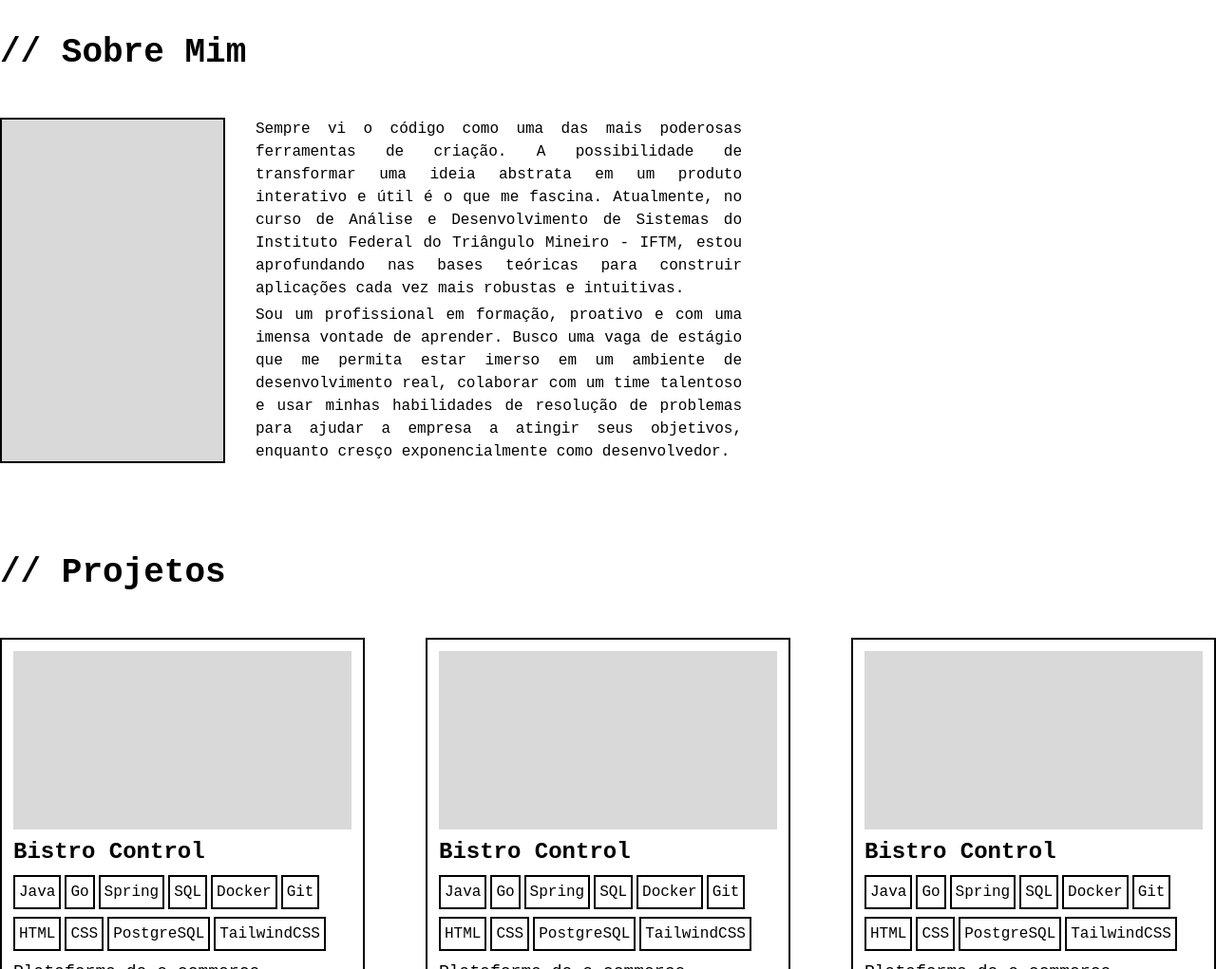
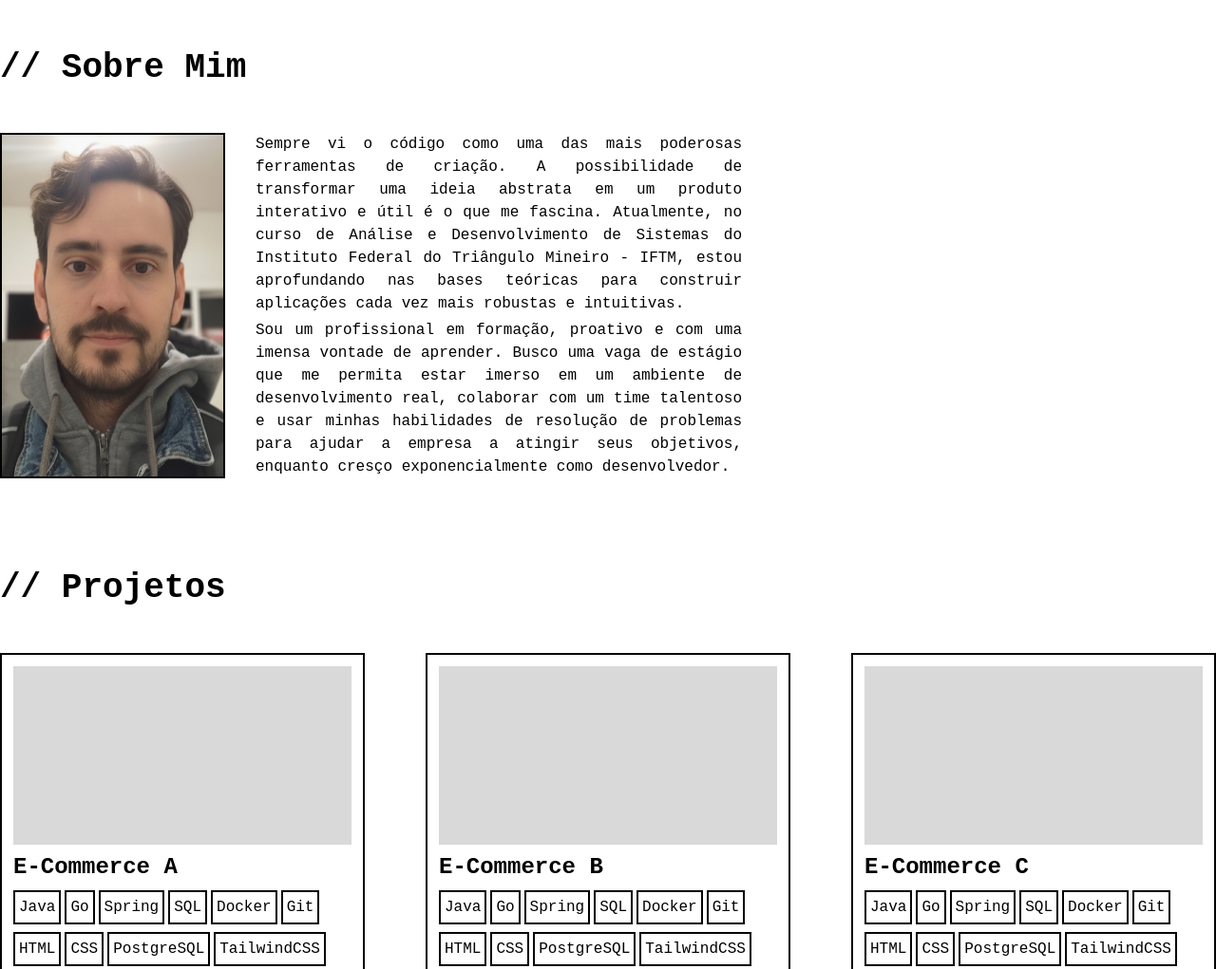
Before and after one commit to leonardo-victor-ribeiro/leonardo-victor-ribeiro.github.io, a website: page index.html in a window 1280 px wide. Shown: the part 900-1921 px from the top of the page at 95% size. Drawn offline with Linux system fonts and the light colour scheme.

Commit message:
adiciona foto e aumenta o espaçamento da navbar

```diff
--- a/index.html
+++ b/index.html
@@ -8,7 +8,7 @@
 </head>
 <body>
     <!-- nav -->
-    <nav class="sticky top-0 bg-black">
+    <nav class="sticky top-0 bg-black p-2">
         <div class="flex flex-row justify-between items-center text-white">
             <a class="logo p-2 cursor-pointer font-black" href="#home">Leonardo Ribeiro</a>
             <ul class="lg:flex lg:flex-row lg:flex-nowrap justify-end text-base text-white font-medium">
@@ -35,7 +35,7 @@
         <section id="about-me" class="lg:mb-24 scroll-mt-24">
             <h2 class="lg:text-4xl font-bold lg:mb-12">// Sobre Mim</h2>
             <div id="profile" class="lg:flex lg:flex-nowrap lg:content-start">
-                <img class="max-w-233 h-auto lg:border-2 border-black" src="/images/photo.png" alt="Foto de Leonardo Victor Ribeiro">
+                <img class="max-w-233 h-auto lg:border-2 border-black" src="/images/photo.jpg" alt="Foto de Leonardo Victor Ribeiro">
                 <div id="paragraph-box" class="text-justify lg:text-base flex flex-col justify-center max-w-2/5 lg:ml-8">
                     <p class="lg:mb-1 ">Sempre vi o código como uma das mais poderosas ferramentas de criação. A possibilidade de transformar uma ideia abstrata em um produto interativo e útil é o que me fascina.
                      Atualmente, no curso de Análise e Desenvolvimento de Sistemas do Instituto Federal do Triângulo Mineiro - IFTM, estou aprofundando nas bases teóricas para construir aplicações cada vez mais robustas e intuitivas.</p>
@@ -51,7 +51,7 @@
                 <!-- project -->
                 <div id="project" class="lg:border-2 border-black lg:pl-3 lg:pr-3 lg:pt-3 lg:pb-3 lg:mb-4 lg:max-w-sm">
                     <img class="w-full h-auto" src="/images/projeto.png" alt="Imagem do projeto">
-                    <h3 class="lg:text-2xl lg:font-bold lg:pt-2 lg:pb-2">Bistro Control</h3>
+                    <h3 class="lg:text-2xl lg:font-bold lg:pt-2 lg:pb-2">E-Commerce A</h3>
                     <ul class="text-base lg:flex lg:flex-row lg:flex-wrap lg:max-w-2xl">
                         <p class="border-2 border-black p-1 mr-1 mb-2">Java</p>
                         <p class="border-2 border-black p-1 mr-1 mb-2">Go</p>
@@ -75,7 +75,7 @@
                 <!-- project -->
                 <div id="project" class="lg:border-2 border-black lg:pl-3 lg:pr-3 lg:pt-3 lg:pb-3 lg:mb-4 lg:max-w-sm">
                     <img class="w-full h-auto" src="/images/projeto.png" alt="Imagem do projeto">
-                    <h3 class="lg:text-2xl lg:font-bold lg:pt-2 lg:pb-2">Bistro Control</h3>
+                    <h3 class="lg:text-2xl lg:font-bold lg:pt-2 lg:pb-2">E-Commerce B</h3>
                     <ul class="text-base lg:flex lg:flex-row lg:flex-wrap lg:max-w-2xl">
                         <p class="border-2 border-black p-1 mr-1 mb-2">Java</p>
                         <p class="border-2 border-black p-1 mr-1 mb-2">Go</p>
@@ -99,7 +99,7 @@
                 <!-- project -->
                 <div id="project" class="lg:border-2 border-black lg:pl-3 lg:pr-3 lg:pt-3 lg:pb-3 lg:mb-4 lg:max-w-sm">
                     <img class="w-full h-auto" src="/images/projeto.png" alt="Imagem do projeto">
-                    <h3 class="lg:text-2xl lg:font-bold lg:pt-2 lg:pb-2">Bistro Control</h3>
+                    <h3 class="lg:text-2xl lg:font-bold lg:pt-2 lg:pb-2">E-Commerce C</h3>
                     <ul class="text-base lg:flex lg:flex-row lg:flex-wrap lg:max-w-2xl">
                         <p class="border-2 border-black p-1 mr-1 mb-2">Java</p>
                         <p class="border-2 border-black p-1 mr-1 mb-2">Go</p>
```
Also changed, not shown: images/photo.jpg (added), images/photo.png (deleted).
